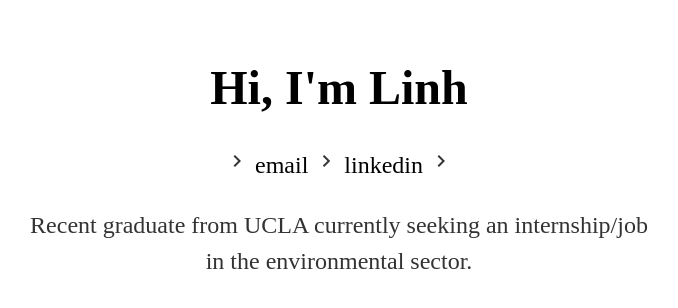
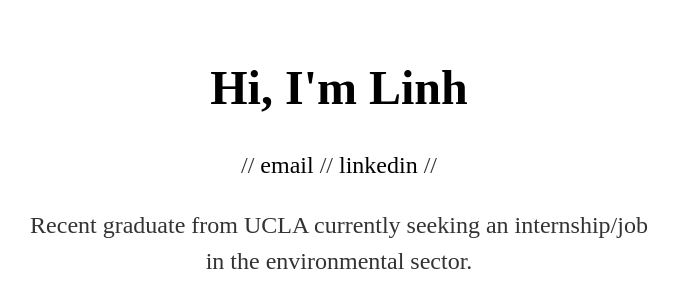
Before and after one commit to lttrinh/lttrinh.github.io, a Jekyll site: the page built from index.html, in a window 1280 px wide. Shown: the top 308 px of the page, without its empty margins (301-979 px from the left). Built offline with Jekyll 4.4.1, drawn with Linux system fonts in a browser that asks for light colours.

Commit message:
Update index.html

```diff
--- a/index.html
+++ b/index.html
@@ -6,7 +6,7 @@ title: Linh To Trinh
 
 <div class="header">
 	<h1>Hi, I'm Linh</h1>
-	<p><i class="material-icons">chevron_right</i> <a href="mailto:linhtrinhto@gmail.com">email</a> <i class="material-icons">chevron_right</i> <a href="https://linkedin.com/in/linhtrinhto">linkedin</a> <i class="material-icons">chevron_right</i> </p>
+	<p>// <a href="mailto:linhtrinhto@gmail.com">email</a> // <a href="https://linkedin.com/in/linhtrinhto">linkedin</a> // </p>
 
 </div>
 
```
